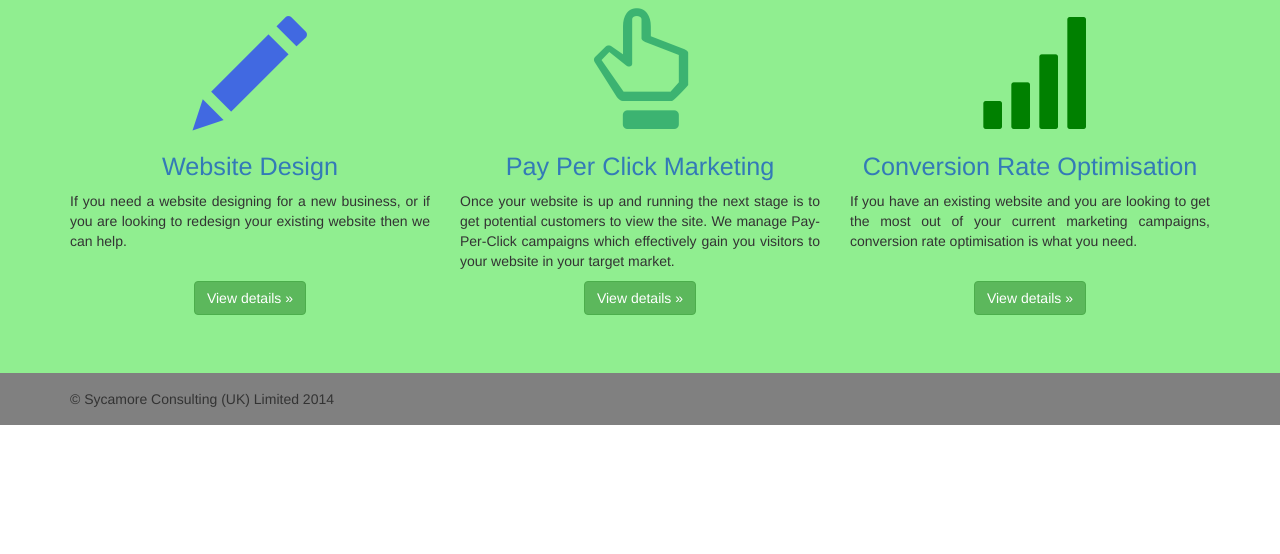
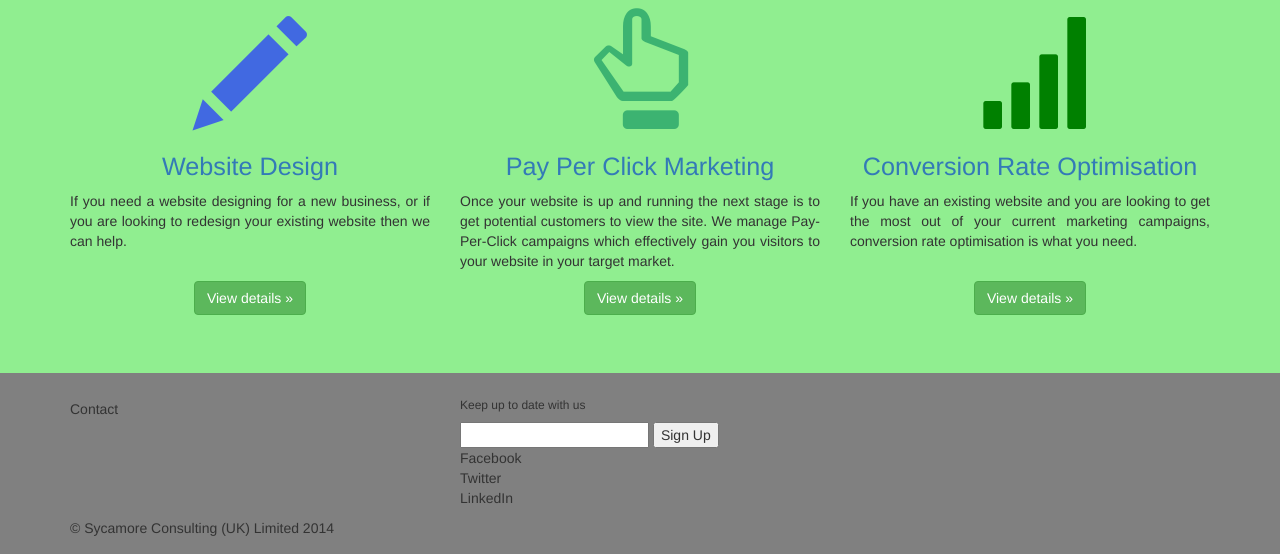
Before and after one commit to sycamoreconsulting/sycamoreconsulting.github.io, a Jekyll site: the page built from index.html, in a window 1280 px wide and 997 px high, cut to the strip 443-997 px from the top of the window. Built offline with Jekyll 4.4.1, drawn with Linux system fonts in a browser that asks for light colours; nearby versions of some CDN libraries; Markdown is read by kramdown in place of the engine named in the settings.

Commit message:
Adding footer links

```diff
--- a/_includes/footer.html
+++ b/_includes/footer.html
@@ -1,5 +1,29 @@
     <footer>
       <div class="container">
+        <div class="row">
+          <div class="col-md-4">
+            <h6></h6>
+            <ul class="list-unstyled">
+              <li>Contact</li>
+              <li></li>
+            </ul>
+          </div>
+          <div class="col-md-4">
+            <h6>Keep up to date with us</h6>
+            <form class="form-horizontal">
+              <input type="text" id="email" />
+              <input type="submit" value="Sign Up" />
+            </form>
+            <ul class="list-unstyled">
+              <li>Facebook</li>
+              <li>Twitter</li>
+              <li>LinkedIn</li>
+            </ul>
+          </div>
+          <div class="col-md-4">
+            <h6></h6>
+          </div>
+        </div>
         <p>&copy; Sycamore Consulting (UK) Limited 2014</p>
       </div>
     </footer>
```
